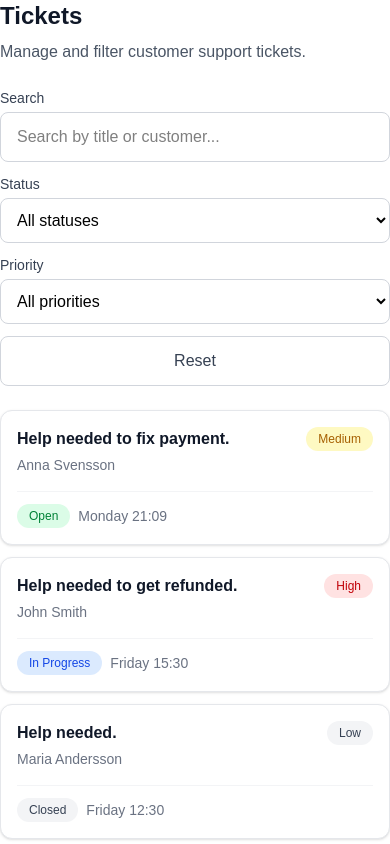
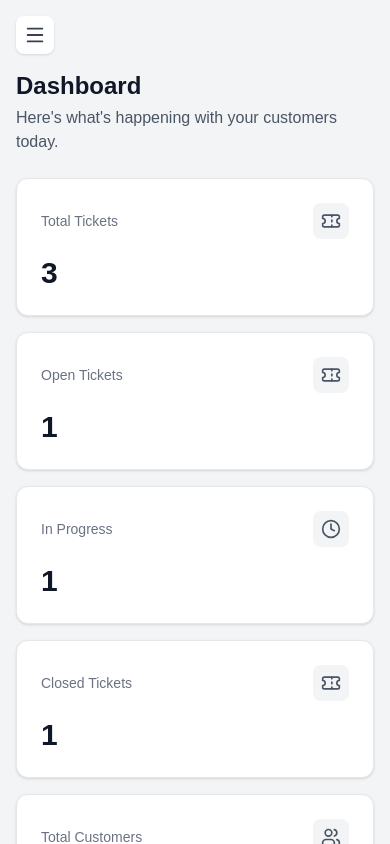
Before and after one commit to Abualtaher/atlasdesk, a React (Vite) app in the folder client/: page / in a window 390 px wide. Shown: the top 844 px of the page. Built offline with nearby package versions, Linux system fonts and the light colour scheme.

Commit message:
feat: refactor AppLayout component to implement mobile menu and remove Tickets functionality

```diff
--- a/client/src/components/AppLayout.tsx
+++ b/client/src/components/AppLayout.tsx
@@ -1,257 +1,39 @@
 import { useState } from "react";
-import { tickets } from "../data/tickets";
+import { Outlet } from "react-router-dom";
+import { Menu } from "lucide-react";
+import Sidebar from "./Sidebar";
 
-function Tickets() {
-  const [ticketStatus, setTicketStatus] = useState("All");
-  const [ticketPriority, setTicketPriority] = useState("All");
-  const [search, setSearch] = useState("");
+function AppLayout() {
+  const [mobileMenuOpen, setMobileMenuOpen] = useState(false);
 
-  const filteredTickets = tickets.filter((ticket) => {
-    const priorityMatch =
-      ticketPriority === "All" || ticket.priority === ticketPriority;
-
-    const statusMatches =
-      ticketStatus === "All" || ticket.status === ticketStatus;
-
-    const titleMatches = ticket.title
-      .toLowerCase()
-      .includes(search.toLowerCase());
-
-    const customerMatches = ticket.customer
-      .toLowerCase()
-      .includes(search.toLowerCase());
-
-    const searchMatches = titleMatches || customerMatches;
-
-    return priorityMatch && statusMatches && searchMatches;
-  });
-
-  const priorityClass = (priority: string) => {
-    if (priority === "High") {
-      return "bg-red-100 text-red-700";
-    }
-
-    if (priority === "Medium") {
-      return "bg-yellow-100 text-yellow-700";
-    }
-
-    return "bg-gray-100 text-gray-700";
-  };
-
-  const statusClass = (status: string) => {
-    if (status === "Open") {
-      return "bg-green-100 text-green-700";
-    }
-
-    if (status === "Closed") {
-      return "bg-gray-100 text-gray-700";
-    }
-
-    return "bg-blue-100 text-blue-700";
-  };
-
-  const handleReset = () => {
-    setSearch("");
-    setTicketStatus("All");
-    setTicketPriority("All");
+  const handleCloseMenu = () => {
+    setMobileMenuOpen(false);
   };
 
   return (
-    <div>
-      <div>
-        <h1 className="text-2xl font-bold text-gray-900 sm:text-3xl">
-          Tickets
-        </h1>
+    <div className="flex min-h-screen bg-gray-100">
+      <Sidebar isOpen={mobileMenuOpen} onClose={handleCloseMenu} />
 
-        <p className="mt-2 text-gray-600">
-          Manage and filter customer support tickets.
-        </p>
-      </div>
+      {mobileMenuOpen && (
+        <div
+          className="fixed inset-0 z-30 bg-black/40 md:hidden"
+          onClick={handleCloseMenu}
+        />
+      )}
 
-      <div className="mt-6 flex flex-col gap-3 lg:flex-row lg:items-end">
-        <div className="flex-1">
-          <label className="mb-1 block text-sm font-medium text-gray-700">
-            Search
-          </label>
+      <main className="min-w-0 flex-1 p-4 md:p-8">
+        <button
+          onClick={() => setMobileMenuOpen(true)}
+          className="mb-4 rounded-lg bg-white p-2 text-gray-700 shadow-sm md:hidden"
+          aria-label="Open menu"
+        >
+          <Menu size={22} />
+        </button>
 
-          <input
-            type="text"
-            placeholder="Search by title or customer..."
-            value={search}
-            onChange={(e) => setSearch(e.target.value)}
-            className="w-full rounded-lg border border-gray-300 bg-white px-4 py-3 outline-none transition focus:border-blue-500 focus:ring-2 focus:ring-blue-100"
-          />
-        </div>
-
-        <div className="w-full lg:w-auto">
-          <label className="mb-1 block text-sm font-medium text-gray-700">
-            Status
-          </label>
-
-          <select
-            value={ticketStatus}
-            onChange={(e) => setTicketStatus(e.target.value)}
-            className="w-full rounded-lg border border-gray-300 bg-white px-3 py-3 outline-none focus:border-blue-500 lg:min-w-40"
-          >
-            <option value="All">All statuses</option>
-            <option value="Open">Open</option>
-            <option value="In Progress">In Progress</option>
-            <option value="Closed">Closed</option>
-          </select>
-        </div>
-
-        <div className="w-full lg:w-auto">
-          <label className="mb-1 block text-sm font-medium text-gray-700">
-            Priority
-          </label>
-
-          <select
-            value={ticketPriority}
-            onChange={(e) => setTicketPriority(e.target.value)}
-            className="w-full rounded-lg border border-gray-300 bg-white px-3 py-3 outline-none focus:border-blue-500 lg:min-w-40"
-          >
-            <option value="All">All priorities</option>
-            <option value="High">High</option>
-            <option value="Medium">Medium</option>
-            <option value="Low">Low</option>
-          </select>
-        </div>
-
-        <button
-          onClick={handleReset}
-          className="w-full rounded-lg border border-gray-300 bg-white px-4 py-3 font-medium text-gray-700 transition hover:bg-gray-50 lg:w-auto"
-        >
-          Reset
-        </button>
-      </div>
-
-      {filteredTickets.length === 0 ? (
-        <div className="mt-6 rounded-xl border border-dashed border-gray-300 bg-white p-8 text-center sm:p-10">
-          <p className="font-medium text-gray-700">No tickets found</p>
-
-          <p className="mt-1 text-sm text-gray-500">
-            Try changing your search or filters.
-          </p>
-        </div>
-      ) : (
-        <>
-          {/* Mobile cards */}
-          <div className="mt-6 space-y-3 md:hidden">
-            {filteredTickets.map((ticket) => (
-              <div
-                key={ticket.id}
-                className="rounded-xl border border-gray-200 bg-white p-4 shadow-sm"
-              >
-                <div className="flex items-start justify-between gap-3">
-                  <div className="min-w-0">
-                    <p className="font-semibold text-gray-900">
-                      {ticket.title}
-                    </p>
-
-                    <p className="mt-1 text-sm text-gray-500">
-                      {ticket.customer}
-                    </p>
-                  </div>
-
-                  <span
-                    className={`shrink-0 rounded-full px-3 py-1 text-xs font-medium ${priorityClass(
-                      ticket.priority,
-                    )}`}
-                  >
-                    {ticket.priority}
-                  </span>
-                </div>
-
-                <div className="mt-4 flex flex-wrap items-center gap-2 border-t border-gray-100 pt-3">
-                  <span
-                    className={`rounded-full px-3 py-1 text-xs font-medium ${statusClass(
-                      ticket.status,
-                    )}`}
-                  >
-                    {ticket.status}
-                  </span>
-
-                  <span className="text-sm text-gray-500">
-                    {ticket.createdAt}
-                  </span>
-                </div>
-              </div>
-            ))}
-          </div>
-
-          {/* Desktop table */}
-          <div className="mt-6 hidden overflow-x-auto rounded-xl border border-gray-200 bg-white md:block">
-            <table className="w-full min-w-[800px] text-left">
-              <thead className="bg-gray-50">
-                <tr>
-                  <th className="px-4 py-3 text-sm font-semibold text-gray-700">
-                    Title
-                  </th>
-
-                  <th className="px-4 py-3 text-sm font-semibold text-gray-700">
-                    Customer
-                  </th>
-
-                  <th className="px-4 py-3 text-sm font-semibold text-gray-700">
-                    Status
-                  </th>
-
-                  <th className="px-4 py-3 text-sm font-semibold text-gray-700">
-                    Priority
-                  </th>
-
-                  <th className="px-4 py-3 text-sm font-semibold text-gray-700">
-                    Created
-                  </th>
-                </tr>
-              </thead>
-
-              <tbody>
-                {filteredTickets.map((ticket) => (
-                  <tr
-                    key={ticket.id}
-                    className="border-t border-gray-200 transition hover:bg-gray-50"
-                  >
-                    <td className="px-4 py-4 font-medium text-gray-900">
-                      {ticket.title}
-                    </td>
-
-                    <td className="px-4 py-4 text-gray-700">
-                      {ticket.customer}
-                    </td>
-
-                    <td className="px-4 py-4">
-                      <span
-                        className={`rounded-full px-3 py-1 text-sm font-medium ${statusClass(
-                          ticket.status,
-                        )}`}
-                      >
-                        {ticket.status}
-                      </span>
-                    </td>
-
-                    <td className="px-4 py-4">
-                      <span
-                        className={`rounded-full px-3 py-1 text-sm font-medium ${priorityClass(
-                          ticket.priority,
-                        )}`}
-                      >
-                        {ticket.priority}
-                      </span>
-                    </td>
-
-                    <td className="px-4 py-4 text-gray-500">
-                      {ticket.createdAt}
-                    </td>
-                  </tr>
-                ))}
-              </tbody>
-            </table>
-          </div>
-        </>
-      )}
+        <Outlet />
+      </main>
     </div>
   );
 }
 
-export default Tickets;
+export default AppLayout;
```
